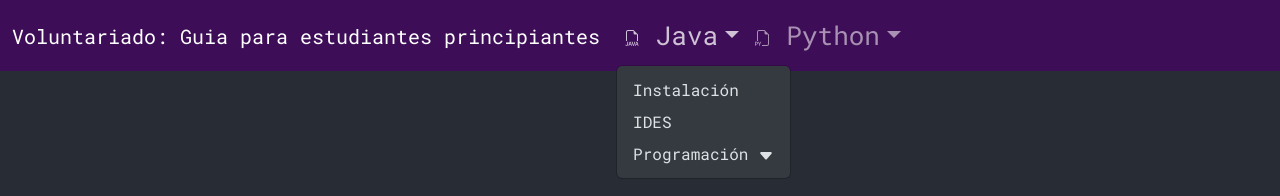
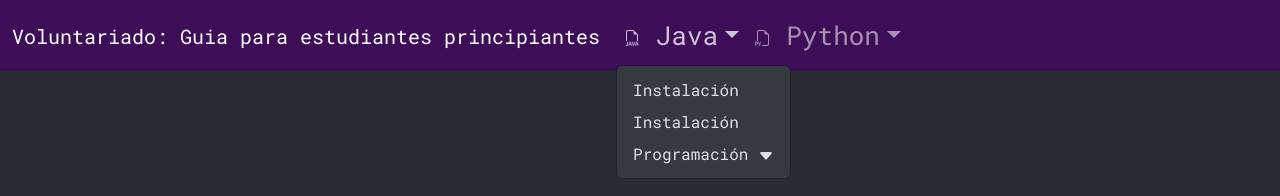
Before and after one commit to Kev27-FIUSAC/Voluntariado_PInt2s22, a React (Create React App) app: page / in a window 1280 px wide. Both pictures are taken after a click on the button "Java". Shown: the top 196 px of the page. Built offline with nearby package versions, Linux system fonts and the light colour scheme.

Commit message:
Update App.js

```diff
--- a/src/App.js
+++ b/src/App.js
@@ -36,7 +36,7 @@ function App() {
                                     </a>
                                     <ul class="dropdown-menu dropdown-menu-dark" aria-labelledby="navbarDarkDropdownMenuLink">
                                         <li><Link class="dropdown-item"to="/Voluntariado_PInt2s22/instalacion-java">Instalación</Link></li>
-                                        <li><a class="dropdown-item" href="/Voluntariado_PInt2s22/ides-java">IDES</a></li>
+                                        <li><Link class="dropdown-item"to="/Voluntariado_PInt2s22/ides-java">Instalación</Link></li>
                                         <li>
                                             <a class="dropdown-item">
                                                 Programación <svg xmlns="http://www.w3.org/2000/svg" width="16" height="16"
```
